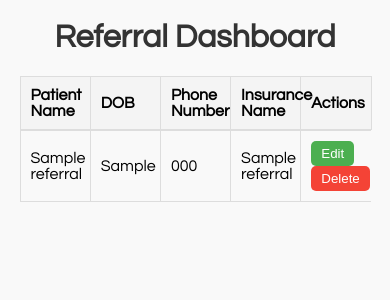
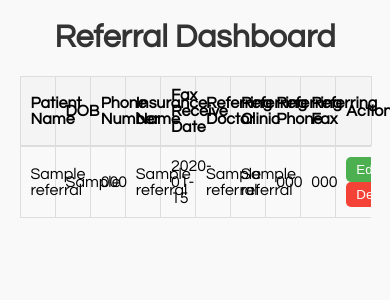
Before and after one commit to cgmartin0310/pdf-processor, a Flask app: page /dashboard in a window 390 px wide; the page is wider, and only the part inside the window is pictured. Shown: the top 300 px of that part. Run offline with Flask 3, Linux system fonts and the light colour scheme; tables that the repository leaves empty hold one stand-in row (values such as "Sample post"); parts of the project's set-up code (start-up, migrations or seed data) failed here and were passed over.

Commit message:
Updated code to capitalize fields, format phone numbers, and add delete route

```diff
--- a/app.py
+++ b/app.py
@@ -10,6 +10,7 @@
 import pytesseract
 from sendgrid import SendGridAPIClient
 from sendgrid.helpers.mail import Mail, Attachment, FileContent, FileName, FileType, Disposition
+from io import StringIO  # Ensure StringIO is imported
 import openai
 
 # Initialize Flask app
@@ -21,7 +22,7 @@
 load_dotenv()
 
 # Validate required environment variables
-required_env_vars = ["OPENAI_API_KEY", "SENDGRID_TO_EMAIL", "SENDGRID_FROM_EMAIL"]
+required_env_vars = ["OPENAI_API_KEY", "SENDGRID_TO_EMAIL", "SENDGRID_FROM_EMAIL", "SENDGRID_API_KEY"]
 for var in required_env_vars:
     if not os.getenv(var):
         raise RuntimeError(f"Environment variable {var} is missing.")
@@ -41,6 +42,11 @@
     dob = db.Column(db.String(50), nullable=False)
     phone_number = db.Column(db.String(50), nullable=False)
     insurance_name = db.Column(db.String(255), nullable=False)
+    fax_receive_date = db.Column(db.String(50), nullable=True)
+    referring_doctor_name = db.Column(db.String(255), nullable=True)
+    referring_clinic_name = db.Column(db.String(255), nullable=True)
+    referring_phone_number = db.Column(db.String(50), nullable=True)
+    referring_fax_number = db.Column(db.String(50), nullable=True)
 
 # Initialize database tables
 def initialize_database():
@@ -70,7 +76,7 @@
         response = openai.ChatCompletion.create(
             model="gpt-4",
             messages=[
-                {"role": "system", "content": "Extract structured referral data in JSON format for patient_name, dob, phone_number, and insurance_name."},
+                {"role": "system", "content": "Extract structured referral data in JSON format for patient_name, dob, phone_number, insurance_name, fax_receive_date, referring_doctor_name, referring_clinic_name, referring_phone_number, and referring_fax_number."},
                 {"role": "user", "content": text}
             ],
             temperature=0,
@@ -81,6 +87,17 @@
     except (json.JSONDecodeError, Exception) as e:
         print("Error decoding JSON or OpenAI API issue:", e)
         return {"error": "The response from OpenAI could not be parsed."}
+
+# Function to format phone numbers
+def format_phone_number(phone):
+    phone = ''.join(filter(str.isdigit, phone))  # Keep only digits
+    if len(phone) == 10:
+        return f"{phone[:3]}-{phone[3:6]}-{phone[6:]}"
+    return phone
+
+# Function to capitalize all fields
+def capitalize_fields(data):
+    return {key: (value.upper() if isinstance(value, str) else value) for key, value in data.items()}
 
 # API endpoint to process a PDF
 @app.route('/process', methods=['POST'])
@@ -109,11 +126,67 @@
             "dob": referral_data.get("DOB") or referral_data.get("dob", "Unknown"),
             "phone_number": referral_data.get("Phone Number") or referral_data.get("phone_number", "Unknown"),
             "insurance_name": referral_data.get("Insurance Name") or referral_data.get("insurance_name", "Unknown"),
+            "fax_receive_date": referral_data.get("Fax Receive Date") or referral_data.get("fax_receive_date", "Unknown"),
+            "referring_doctor_name": referral_data.get("Referring Doctor Name") or referral_data.get("referring_doctor_name", "Unknown"),
+            "referring_clinic_name": referral_data.get("Referring Clinic Name") or referral_data.get("referring_clinic_name", "Unknown"),
+            "referring_phone_number": referral_data.get("Referring Phone Number") or referral_data.get("referring_phone_number", "Unknown"),
+            "referring_fax_number": referral_data.get("Referring Fax Number") or referral_data.get("referring_fax_number", "Unknown"),
         }
+
+        # Capitalize all string fields and format phone numbers
+        normalized_data = capitalize_fields(normalized_data)
+        normalized_data['phone_number'] = format_phone_number(normalized_data['phone_number'])
+        normalized_data['referring_phone_number'] = format_phone_number(normalized_data['referring_phone_number'])
+        normalized_data['referring_fax_number'] = format_phone_number(normalized_data['referring_fax_number'])
 
         referral = Referral(**normalized_data)
         db.session.add(referral)
         db.session.commit()
+
+        # Log email sending process
+        try:
+            # Check if email settings are configured
+            to_email = os.getenv('SENDGRID_TO_EMAIL')
+            from_email = os.getenv('SENDGRID_FROM_EMAIL')
+            sendgrid_api_key = os.getenv('SENDGRID_API_KEY')
+
+            if to_email and from_email and sendgrid_api_key:
+                csv_buffer = StringIO()
+                csv_writer = csv.writer(csv_buffer)
+                csv_writer.writerow(["Patient Name", "DOB", "Phone Number", "Insurance Name", "Fax Receive Date", "Referring Doctor Name", "Referring Clinic Name", "Referring Phone Number", "Referring Fax Number"])
+                csv_writer.writerow([
+                    normalized_data["patient_name"],
+                    normalized_data["dob"],
+                    normalized_data["phone_number"],
+                    normalized_data["insurance_name"],
+                    normalized_data["fax_receive_date"],
+                    normalized_data["referring_doctor_name"],
+                    normalized_data["referring_clinic_name"],
+                    normalized_data["referring_phone_number"],
+                    normalized_data["referring_fax_number"],
+                ])
+                csv_buffer.seek(0)
+
+                message = Mail(
+                    from_email=from_email.strip(),
+                    to_emails=to_email.strip(),
+                    subject="Referral Processed",
+                    html_content="<p>The referral has been processed successfully. See the attached CSV file for details.</p>"
+                )
+                message.attachment = Attachment(
+                    FileContent(base64.b64encode(csv_buffer.getvalue().encode()).decode()),
+                    FileName("referral.csv"),
+                    FileType("text/csv"),
+                    Disposition("attachment")
+                )
+
+                sg = SendGridAPIClient(sendgrid_api_key.strip())
+                response = sg.send(message)
+                print(f"Email sent! Status code: {response.status_code}")
+            else:
+                print("Missing email configuration.")
+        except Exception as email_error:
+            print(f"Failed to send email: {email_error}")
 
         return {"message": "Referral processed successfully."}, 200
     except Exception as e:
@@ -125,6 +198,20 @@
     referrals = Referral.query.all()
     return render_template("dashboard.html", referrals=referrals)
 
+# API endpoint to delete a referral
+@app.route('/delete/<int:referral_id>', methods=['POST'])
+def delete_referral(referral_id):
+    try:
+        referral = Referral.query.get(referral_id)
+        if not referral:
+            return {"error": "Referral not found"}, 404
+
+        db.session.delete(referral)
+        db.session.commit()
+        return redirect(url_for('dashboard'))
+    except Exception as e:
+        return {"error": str(e)}, 500
+
 if __name__ == "__main__":
     initialize_database()
     app.run(debug=True, host="0.0.0.0", port=8000)
--- a/templates/dashboard.html
+++ b/templates/dashboard.html
@@ -116,6 +116,11 @@
                     <th>DOB</th>
                     <th>Phone Number</th>
                     <th>Insurance Name</th>
+                    <th>Fax Receive Date</th>
+                    <th>Referring Doctor</th>
+                    <th>Referring Clinic</th>
+                    <th>Referring Phone</th>
+                    <th>Referring Fax</th>
                     <th>Actions</th>
                 </tr>
             </thead>
@@ -126,8 +131,13 @@
                     <td>{{ referral.dob }}</td>
                     <td>{{ referral.phone_number }}</td>
                     <td>{{ referral.insurance_name }}</td>
+                    <td>{{ referral.fax_receive_date }}</td>
+                    <td>{{ referral.referring_doctor_name }}</td>
+                    <td>{{ referral.referring_clinic_name }}</td>
+                    <td>{{ referral.referring_phone_number }}</td>
+                    <td>{{ referral.referring_fax_number }}</td>
                     <td>
-                        <button class="btn btn-edit" onclick="openEditModal({{ referral.id }}, '{{ referral.patient_name }}', '{{ referral.dob }}', '{{ referral.phone_number }}', '{{ referral.insurance_name }}')">Edit</button>
+                        <button class="btn btn-edit" onclick="openEditModal({{ referral.id }}, '{{ referral.patient_name }}', '{{ referral.dob }}', '{{ referral.phone_number }}', '{{ referral.insurance_name }}', '{{ referral.fax_receive_date }}', '{{ referral.referring_doctor_name }}', '{{ referral.referring_clinic_name }}', '{{ referral.referring_phone_number }}', '{{ referral.referring_fax_number }}')">Edit</button>
                         <form action="/delete/{{ referral.id }}" method="POST" style="display:inline;">
                             <button type="submit" class="btn btn-delete">Delete</button>
                         </form>
@@ -144,35 +154,25 @@
             <span class="close" onclick="closeEditModal()">&times;</span>
             <h2>Edit Referral</h2>
             <form id="editForm" method="POST">
+                {% for field in ['patient_name', 'dob', 'phone_number', 'insurance_name', 'fax_receive_date', 'referring_doctor_name', 'referring_clinic_name', 'referring_phone_number', 'referring_fax_number'] %}
                 <div class="form-group">
-                    <label for="patient_name">Patient Name</label>
-                    <input type="text" id="patient_name" name="patient_name" required>
+                    <label for="{{ field }}">{{ field.replace('_', ' ').title() }}</label>
+                    <input type="text" id="{{ field }}" name="{{ field }}" required>
                 </div>
-                <div class="form-group">
-                    <label for="dob">DOB</label>
-                    <input type="text" id="dob" name="dob" required>
-                </div>
-                <div class="form-group">
-                    <label for="phone_number">Phone Number</label>
-                    <input type="text" id="phone_number" name="phone_number" required>
-                </div>
-                <div class="form-group">
-                    <label for="insurance_name">Insurance Name</label>
-                    <input type="text" id="insurance_name" name="insurance_name" required>
-                </div>
+                {% endfor %}
                 <button type="submit" class="btn btn-save">Save</button>
             </form>
         </div>
     </div>
 
     <script>
-        function openEditModal(id, patientName, dob, phoneNumber, insuranceName) {
+        function openEditModal(id, patientName, dob, phoneNumber, insuranceName, faxReceiveDate, referringDoctorName, referringClinicName, referringPhoneNumber, referringFaxNumber) {
             document.getElementById('editModal').style.display = 'block';
             document.getElementById('editForm').action = `/edit/${id}`;
-            document.getElementById('patient_name').value = patientName;
-            document.getElementById('dob').value = dob;
-            document.getElementById('phone_number').value = phoneNumber;
-            document.getElementById('insurance_name').value = insuranceName;
+            const fields = { patient_name: patientName, dob, phone_number: phoneNumber, insurance_name: insuranceName, fax_receive_date: faxReceiveDate, referring_doctor_name: referringDoctorName, referring_clinic_name: referringClinicName, referring_phone_number: referringPhoneNumber, referring_fax_number: referringFaxNumber };
+            for (const [key, value] of Object.entries(fields)) {
+                document.getElementById(key).value = value || '';
+            }
         }
 
         function closeEditModal() {
```
